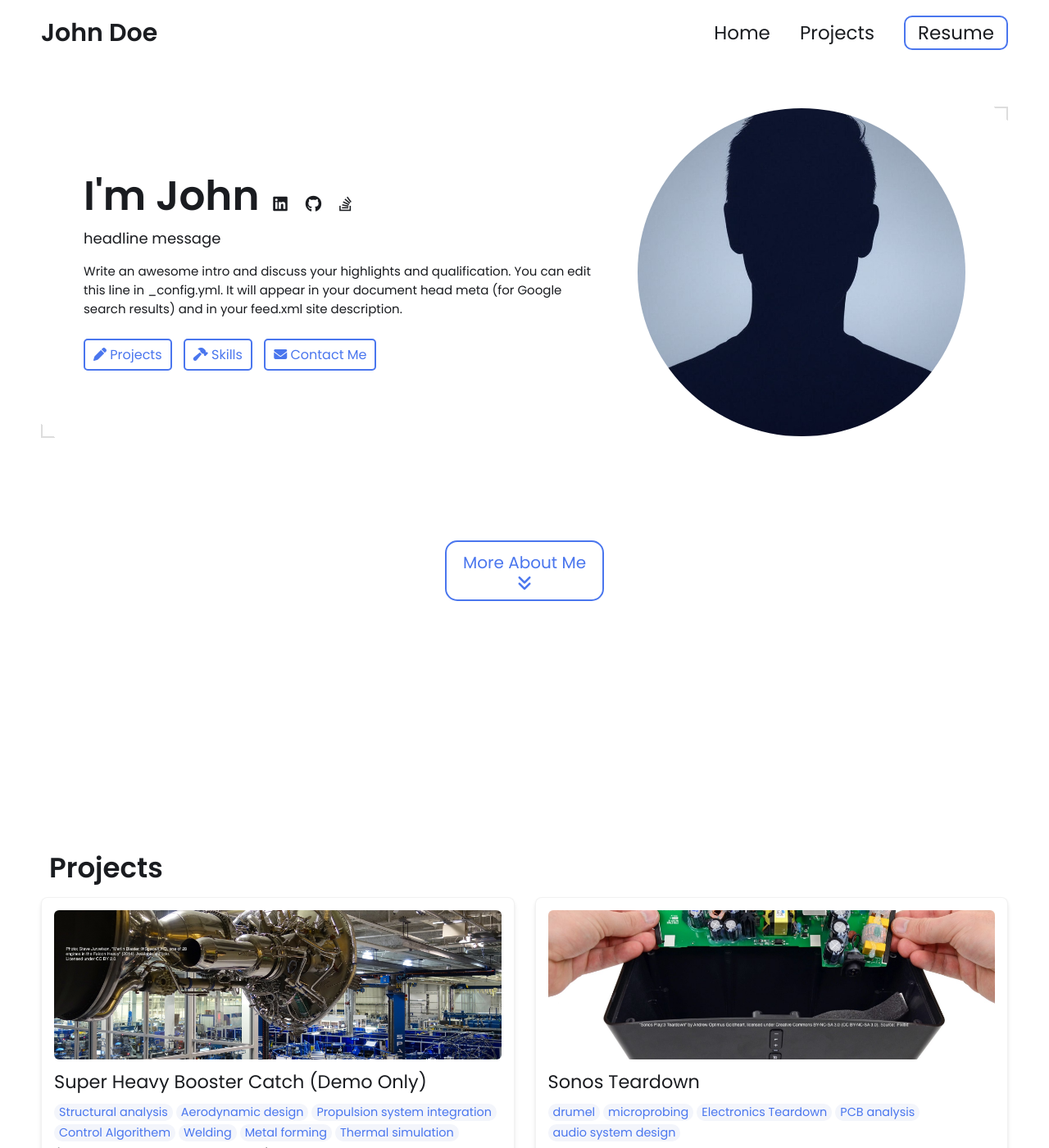
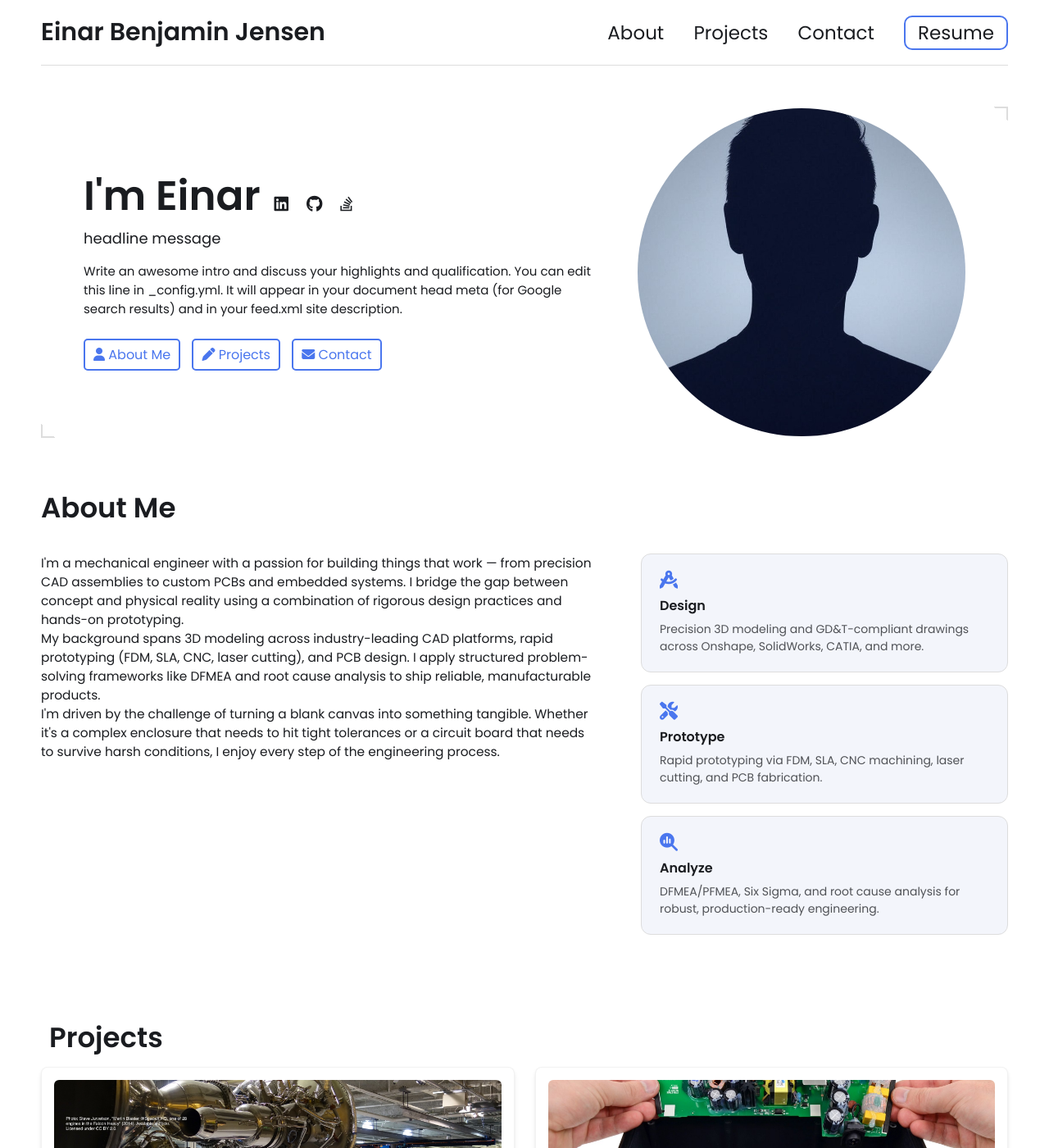
Before and after one commit to ebj17/ebj17.github.io, a Jekyll site: the page built from index.html, in a window 1280 px wide and 1400 px high. Shown: the whole window at 82% size. Built offline with Jekyll 4.4.1, drawn with Linux system fonts in a browser that asks for light colours.

Commit message:
Add About section, sticky nav, and portfolio layout improvements
- Create _includes/about.html with bio text and three highlight cards (Design, Prototype, Analyze)
- Update navbar with About, Projects, Contact, and Resume links
- Make navbar sticky with a border-bottom
- Update hero CTA buttons to link to About, Projects, and Contact
- Remove the arrow/divider between hero and content sections
- Add responsive CSS for about section across all breakpoints
- Update _config.yml name from placeholder to Einar Benjamin Jensen

Co-Authored-By: Claude Sonnet 4.6 <noreply@anthropic.com>

```diff
--- a/_config.yml
+++ b/_config.yml
@@ -12,7 +12,7 @@ title: John Doe's Portfolio # This is what shows up in the tab of the browser
 
 
 # Hero Section
-name: John Doe
+name: Einar Benjamin Jensen
 headline: headline message
 description: >- # dont remove this line. this will ignore all new lines until the next section
   Write an awesome intro and discuss your highlights and qualification. You can edit this
--- /dev/null
+++ b/_includes/about.html
@@ -0,0 +1,40 @@
+<!-- SECTION: About -->
+<section id="about" class="about-section">
+    <h2>About Me</h2>
+    <div class="about-group">
+        <div class="about-text">
+            <p>
+                I'm a mechanical engineer with a passion for building things that work — from precision
+                CAD assemblies to custom PCBs and embedded systems. I bridge the gap between concept and
+                physical reality using a combination of rigorous design practices and hands-on prototyping.
+            </p>
+            <p>
+                My background spans 3D modeling across industry-leading CAD platforms, rapid prototyping
+                (FDM, SLA, CNC, laser cutting), and PCB design. I apply structured problem-solving
+                frameworks like DFMEA and root cause analysis to ship reliable, manufacturable products.
+            </p>
+            <p>
+                I'm driven by the challenge of turning a blank canvas into something tangible. Whether
+                it's a complex enclosure that needs to hit tight tolerances or a circuit board that needs
+                to survive harsh conditions, I enjoy every step of the engineering process.
+            </p>
+        </div>
+        <div class="about-highlights">
+            <div class="highlight-card">
+                <i class="fa-solid fa-drafting-compass"></i>
+                <h3>Design</h3>
+                <p>Precision 3D modeling and GD&T-compliant drawings across Onshape, SolidWorks, CATIA, and more.</p>
+            </div>
+            <div class="highlight-card">
+                <i class="fa-solid fa-screwdriver-wrench"></i>
+                <h3>Prototype</h3>
+                <p>Rapid prototyping via FDM, SLA, CNC machining, laser cutting, and PCB fabrication.</p>
+            </div>
+            <div class="highlight-card">
+                <i class="fa-solid fa-magnifying-glass-chart"></i>
+                <h3>Analyze</h3>
+                <p>DFMEA/PFMEA, Six Sigma, and root cause analysis for robust, production-ready engineering.</p>
+            </div>
+        </div>
+    </div>
+</section>
--- a/_includes/hero.html
+++ b/_includes/hero.html
@@ -71,17 +71,17 @@
             <h3> {{site.headline}} </h3>
             <p> {{site.description}}</p>
             <div class="links">
+                <a href="#about">
+                    <i class="fa-solid fa-user"></i>
+                    <span>About Me</span>
+                </a>
                 <a href="#projects">
                     <i class="fa-solid fa-pen"></i>
                     <span>Projects</span>
                 </a>
-                <a href="#skills">
-                    <i class="fa-solid fa-hammer"></i>
-                    <span>Skills</span>
-                </a>
                 <a href="#contact">
                     <i class="fa-solid fa-envelope"></i>
-                    <span>Contact Me</span>
+                    <span>Contact</span>
                 </a>
             </div>
 
--- a/_includes/navbar.html
+++ b/_includes/navbar.html
@@ -6,11 +6,14 @@
 
     <!-- Desktop Menu -->
     <div class="right desktop-nav">
-        <a href="/">
-            <span>Home</span>
+        <a href="/#about">
+            <span>About</span>
         </a>
-        <a href="/projects/">
+        <a href="/#projects">
             <span>Projects</span>
+        </a>
+        <a href="/#contact">
+            <span>Contact</span>
         </a>
         <a href="{{site.resume-url}}" target="_blank" rel="noopener noreferrer">
             <span>Resume</span>
@@ -24,11 +27,14 @@
 
     <!-- Mobile Menu -->
     <div class="mobile-nav">
-        <a href="/">
-            <span>Home</span>
+        <a href="/#about">
+            <span>About</span>
         </a>
-        <a href="/projects/">
+        <a href="/#projects">
             <span>Projects</span>
+        </a>
+        <a href="/#contact">
+            <span>Contact</span>
         </a>
         <a href="{{site.resume-url}}" target="_blank" rel="noopener noreferrer">
             <span>Resume</span>
--- a/css/styles.css
+++ b/css/styles.css
@@ -67,7 +67,11 @@ nav {
     padding: 25px 0;
     height: 80px;
     align-items: center;
-    position: relative;
+    position: sticky;
+    top: 0;
+    z-index: 100;
+    background-color: var(--background-color);
+    border-bottom: 1px solid var(--border-color);
 }
 
 nav .left a {
@@ -566,6 +570,70 @@ footer p {
 
 
 
+/* SECTION: About */
+.about-section {
+    margin: 60px 0 100px;
+}
+
+.about-section h2 {
+    font-size: 34px;
+    margin-bottom: 30px;
+}
+
+.about-section .about-group {
+    display: flex;
+    gap: 60px;
+    align-items: flex-start;
+}
+
+.about-section .about-text {
+    flex: 3;
+}
+
+.about-section .about-highlights {
+    flex: 2;
+    display: flex;
+    flex-direction: column;
+    gap: 15px;
+}
+
+.about-section .highlight-card {
+    padding: 20px 22px;
+    border-radius: 12px;
+    background: var(--light-background-color);
+    border: 1px solid var(--border-color);
+    display: flex;
+    flex-direction: column;
+    gap: 6px;
+    transition: box-shadow 0.2s ease, transform 0.2s ease;
+}
+
+.about-section .highlight-card:hover {
+    box-shadow: 0 6px 16px rgba(0, 0, 0, 0.08);
+    transform: translateY(-2px);
+}
+
+.about-section .highlight-card i {
+    font-size: 22px;
+    color: var(--link-color);
+}
+
+.about-section .highlight-card h3 {
+    font-size: 16px;
+    font-weight: 600;
+    color: var(--text-color);
+    margin-top: 2px;
+}
+
+.about-section .highlight-card p {
+    font-size: 14px;
+    margin: 0;
+    color: var(--text-color);
+    opacity: 0.75;
+    line-height: 1.5;
+}
+
+
 /* PROJECT POST VIEW */
 
 .post-view {
@@ -740,6 +808,11 @@ footer p {
         padding: 0 20px;
     }
 
+    /* SECTION: About */
+    .about-section .about-group {
+        gap: 30px;
+    }
+
     /* SECTION 1:HERO */
     .hero-section {
         padding: 0 20px;
@@ -847,6 +920,21 @@ footer p {
         display: none;
     }
 
+    /* SECTION: About */
+    .about-section .about-group {
+        flex-direction: column;
+    }
+
+    .about-section .about-highlights {
+        flex-direction: row;
+        flex-wrap: wrap;
+    }
+
+    .about-section .highlight-card {
+        flex: 1;
+        min-width: 180px;
+    }
+
     .project-grid-section .grid-container {
     grid-template-columns: repeat(auto-fit, minmax(300px, 1fr));
     }
@@ -903,6 +991,16 @@ footer p {
     body{
         padding: 0 10px;
     }
+
+    /* SECTION: About */
+    .about-section .about-highlights {
+        flex-direction: column;
+    }
+
+    .about-section .highlight-card {
+        min-width: unset;
+    }
+
     /*SECTION 1:HERO */
     .hero-section {
         padding: 0 20px
--- a/index.html
+++ b/index.html
@@ -5,16 +5,8 @@
 layout: wrapper
 ---
 
-{% include hero.html%}
-
-
-
-<div class="arrow">
-    <a href="#projects">
-        More About Me
-    <i class="fa-solid fa-angles-down"></i>
-    </a>
-</div>
-{% include projects.html%}
-{% include skills.html%}
-{% include contact.html%}
+{% include hero.html %}
+{% include about.html %}
+{% include projects.html %}
+{% include skills.html %}
+{% include contact.html %}
```
